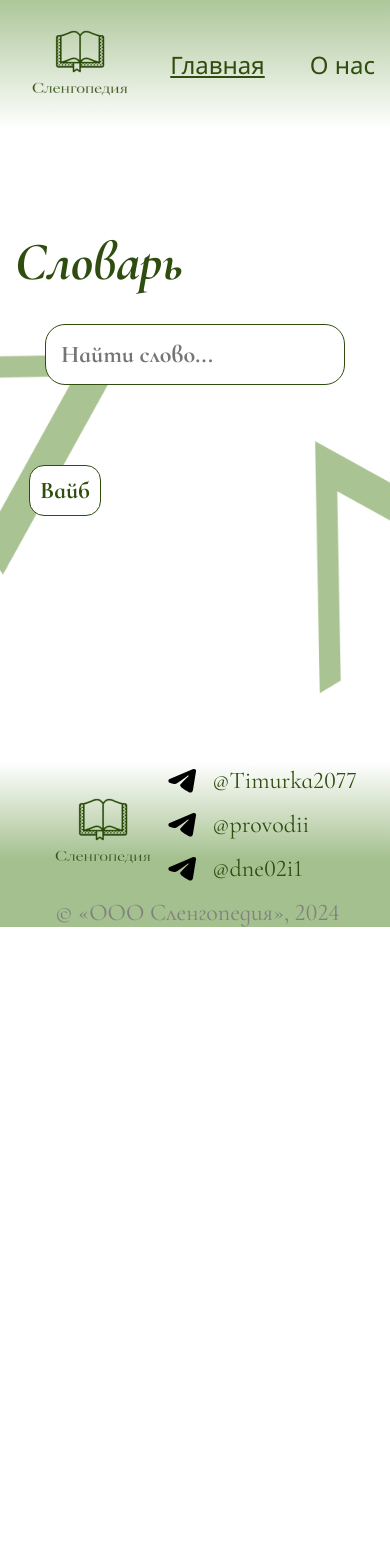
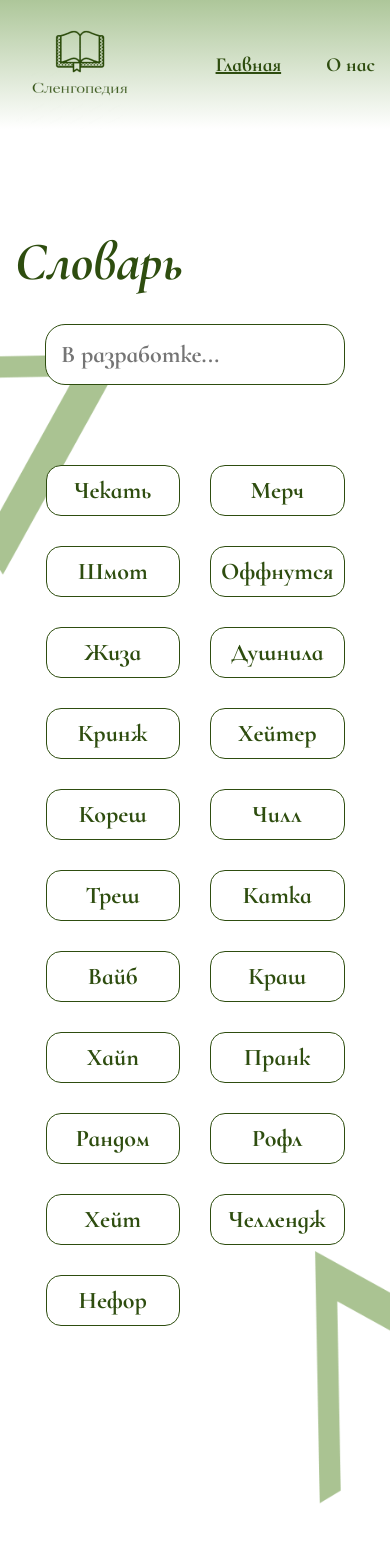
Before and after one commit to TkTnX/Slengopediya, a React (Create React App) app: page / in a window 390 px wide. Shown: the top 1568 px of the page. Before the commit the page ends 927 px from the top, so only its background shows below. Built offline with nearby package versions, Linux system fonts and the light colour scheme.

Commit message:
добавлены слова для словаря

```diff
--- a/package.json
+++ b/package.json
@@ -10,6 +10,7 @@
     "react-dom": "^18.2.0",
     "react-router-dom": "^6.21.3",
     "react-scripts": "5.0.1",
+    "uuid": "^9.0.1",
     "web-vitals": "^2.1.4"
   },
   "scripts": {
--- a/src/App.js
+++ b/src/App.js
@@ -18,7 +18,7 @@ function App() {
         <Routes>
           <Route path="/" element={<Home />} />
           <Route path="/aboutUs" element={<AboutUs />} />
-          <Route path="/word" element={<Word />} />
+          <Route path="/word/:id" element={<Word />} />
         </Routes>
 
         <Footer />
--- a/src/components/header/style.css
+++ b/src/components/header/style.css
@@ -21,7 +21,8 @@
   }
 }
 .header__link {
-  font-family: "Segoe UI", Tahoma, Geneva, Verdana, sans-serif;
+  font-weight: 700;
+  font-size: 30px;
 }
 .header__link:hover {
   color: #628d37;
@@ -29,7 +30,7 @@
 .header__link:active {
   color: #34491e;
 }
-@media (max-width: 330px) {
+@media (max-width: 405px) {
   .header__link {
     font-size: 20px;
   }
--- /dev/null
+++ b/src/components/word/Word.js
@@ -0,0 +1,13 @@
+import { NavLink } from "react-router-dom";
+
+const WordComponent = ({ title, index }) => {
+  return (
+    <NavLink to={`/word/${index}`}>
+      <li>
+        <p>{title}</p>
+      </li>
+    </NavLink>
+  );
+};
+
+export default WordComponent;
--- /dev/null
+++ b/src/helpers/wordsList.js
@@ -0,0 +1,119 @@
+const words = [
+  {
+    title: "Чекать",
+    desc: "проверять, изучать или просматривать что-либо.",
+    example: "Я буду чекать свою почту, чтобы увидеть новые сообщения.",
+  },
+  {
+    title: "Мерч",
+    desc: "официальная продукция с символикой различных музыкальных коллективов, исполнителей, спортивных команд, фильмов и т.д.",
+    example:
+      "Я купил футболку с символикой своей любимой группы - это официальный мерч",
+  },
+  {
+    title: "Шмот",
+    desc: "сокращенное название для одежды или ее атрибутов.",
+    example: "Мне нужно купить новые шмотки на вечеринку",
+  },
+  {
+    title: "Оффнутся",
+    desc: "означает замолчать или уйти из какой-либо ситуации.",
+    example: "Он ничего не сказал, просто оффнулся и ушел",
+  },
+  {
+    title: "Жиза",
+    desc: " выражение, используемое для описания жизненной ситуации или случая, с которым говорящий лично столкнулся",
+    example:
+      "Это была наша самая сложная жиза - мы потеряли работу и сломали машину в один день",
+  },
+  {
+    title: "Душнила",
+    desc: "негативное определение для человека, который является неприятным, навязчивым или занудным",
+    example:
+      "Он постоянно повторяет одни и те же истории - он настоящая душнила",
+  },
+  {
+    title: "Кринж ",
+    desc: "чувство стыда или смущения, вызванное чьим-то поведением или действиями",
+    example:
+      "Я смотрел видео его выступления и просто не мог не почувствовать кринж",
+  },
+  {
+    title: "Хейтер ",
+    desc: "человек, который ненавидит что-либо или кого-либо, и выражает свою ненависть критикой или негативными комментариями",
+    example:
+      "Он всегда оставляет негативные комментарии - он настоящий хейтер.",
+  },
+  {
+    title: "Кореш",
+    desc: "друг, товарищ или приятель",
+    example: "Это мой лучший кореш - мы дружим с детства.",
+  },
+  {
+    title: "Чилл ",
+    desc: "время отдыха в спокойной и приятной обстановке",
+    example: "Давай просто отдохнем и проведем время в чилл атмосфере.",
+  },
+  {
+    title: "Треш ",
+    desc: "слово, используемое для описания мусора или хлама",
+    example: "В комнате было так много треша, что трудно было найти что-либо.",
+  },
+  {
+    title: "Катка ",
+    desc: "отдельная партия или сражение, в результате которого кто-то выигрывает, а кто-то проигрывает",
+    example:
+      "Мы сыграли несколько каток в настольный хоккей, и мой друг выиграл большинство из них.",
+  },
+  {
+    title: "Вайб ",
+    desc: "настроение или атмосфера, которую может создать человек, место или ситуация",
+    example:
+      "Эта вечеринка имеет очень хороший вайб - все просто веселятся и наслаждаются.",
+  },
+  {
+    title: "Краш ",
+    desc: "термин, который может использоваться для описания сильной симпатии или влюбленности в кого-то",
+    example:
+      "У нее краш на своего коллегу - она стесняется показать свои чувства.",
+  },
+  {
+    title: "Хайп ",
+    desc: "шум, создаваемый в медиа и социальных сетях вокруг определенной темы, предмета или персоны",
+    example:
+      "Этот видеоклип стал настоящим хайпом - все говорят о нем и показывают его друзьям.",
+  },
+  {
+    title: "Пранк",
+    desc: "шутка или розыгрыш, организованный с целью разыграть кого-то.",
+    example: "Он сделал мне пранк, и я повелся на это - было очень забавно.",
+  },
+  {
+    title: "Рандом ",
+    desc: "что-то случайное или неожиданное, происходящее без предупреждения",
+    example: "Я взял рандомную книгу с полки и начал читать.",
+  },
+  {
+    title: "Рофл ",
+    desc: "громко смеяться или шутить",
+    example: "Мы рофлим над его забавными комментариями.",
+  },
+  {
+    title: "Хейт",
+    desc: "проявление ненависти, неприязни или неудовлетворенности кого-либо к творчеству или деятельности другого человека",
+    example: "Она получает много хейта за свою музыку, но продолжает творить.",
+  },
+  {
+    title: "Челлендж",
+    desc: " испытание или задача, которую нужно выполнить или решить",
+    example:
+      "Я участвовал в челлендже, где нужно было сделать 100 отжиманий за минуту.",
+  },
+  {
+    title: "Нефор",
+    desc: "широкий термин, который описывает людей, следующих альтернативным или нетрадиционным стилям жизни",
+    example: "Он выглядел как нефор.",
+  },
+];
+
+export {words}
--- a/src/pages/Home/Home.js
+++ b/src/pages/Home/Home.js
@@ -1,6 +1,6 @@
-import { NavLink } from "react-router-dom";
+import { words } from "./../../helpers/wordsList";
 import "./style.css";
-
+import WordComponent from "../../components/word/Word";
 const Home = () => {
   return (
     <main>
@@ -8,15 +8,23 @@ const Home = () => {
         <div className="dictionary__container">
           <h2 className="dictionary__title">Словарь</h2>
           <input
-            placeholder="Найти слово..."
+            placeholder="В разработке..."
             type="text"
             className="dictionary__input"
+            onChange={(event) => console.log(event.target.value)}
           />
           <ul className="dictionary__list">
             <li className="dictionary__item">
-              <NavLink className="dictionary__item" to="./word">
-                <p>Вайб</p>
-              </NavLink>
+              {words.map((word, index) => {
+                return (
+                  <WordComponent
+                    className="dictionary__item"
+                    key={index}
+                    title={word.title}
+                    index={index}
+                  />
+                );
+              })}
             </li>
           </ul>
         </div>
--- a/src/pages/Home/style.css
+++ b/src/pages/Home/style.css
@@ -61,7 +61,7 @@
     max-width: 250px;
   }
 }
-.dictionary__list {
+.dictionary__item {
   display: grid;
   grid-template-columns: repeat(10, 1fr);
   align-items: center;
@@ -69,20 +69,21 @@
   margin-top: 80px;
 }
 @media (max-width: 1250px) {
-  .dictionary__list {
+  .dictionary__item {
     grid-template-columns: repeat(5, 1fr);
   }
 }
-@media (max-width: 625px) {
-  .dictionary__list {
+@media (max-width: 720px) {
+  .dictionary__item {
     grid-template-columns: repeat(3, 1fr);
   }
 }
-@media (max-width: 370px) {
-  .dictionary__list {
+@media (max-width: 460px) {
+  .dictionary__item {
     grid-template-columns: repeat(2, 1fr);
   }
 }
+
 .dictionary__item p {
   font-weight: 700;
   border: 1px solid var(--textColor);
@@ -104,3 +105,7 @@
     justify-self: center;
   }
 }
+
+.none {
+  display: none;
+}
--- a/src/pages/word/Word.js
+++ b/src/pages/word/Word.js
@@ -1,16 +1,20 @@
-import { NavLink } from "react-router-dom";
+import { NavLink, useParams } from "react-router-dom";
+import { words } from "./../../helpers/wordsList";
 import "./style.css";
 
 const Word = () => {
+  const { id } = useParams();
+  const word = words[id];
   return (
     <main>
       <section className="slovo">
         <div className="slovo__container">
-          <h2 className="slovo__title">Вайб</h2>
+          <h2 className="slovo__title">{word.title}</h2>
+
           <p className="slovo__desc">
-            Вайб - Lorem ipsum dolor sit amet consectetur adipisicing elit.
-            Obcaecati modi autem debitis unde, amet sed!
+            {word.title} - {word.desc}
           </p>
+          <p className="slovo__example">Пример: {word.example}</p>
           <NavLink to="/" className="slovo__btn">
             <p>Вернуться на главную</p>
           </NavLink>
--- a/src/pages/word/style.css
+++ b/src/pages/word/style.css
@@ -1,5 +1,6 @@
 .slovo {
   padding: 80px 0;
+  text-align: center;
 }
 .slovo__title {
   font-size: clamp(3.125rem, 1.989rem + 5.68vw, 6.25rem);
@@ -23,6 +24,14 @@
   margin: 50px auto 0;
   transition: background-color 0.2s ease-in, color 0.2s ease-in;
 }
+
+@media (max-width: 400px) {
+  .slovo__btn {
+    font-size: 24px;
+    font-weight: 700;
+  }
+}
+
 .slovo__btn:hover {
   background-color: var(--textColor);
   color: white;
@@ -31,3 +40,11 @@
   background-color: #1b2510;
   transform: translateY(5px);
 }
+
+.slovo__example {
+  font-size: 36px;
+  font-weight: 700;
+  color: #000;
+  margin-top: 50px;
+  padding: clamp(1rem, 0.227rem + 3.86vw, 3.125rem) 0;
+}
```
Also changed, not shown: 1 other file (tests, documents, lock files or other folders).
